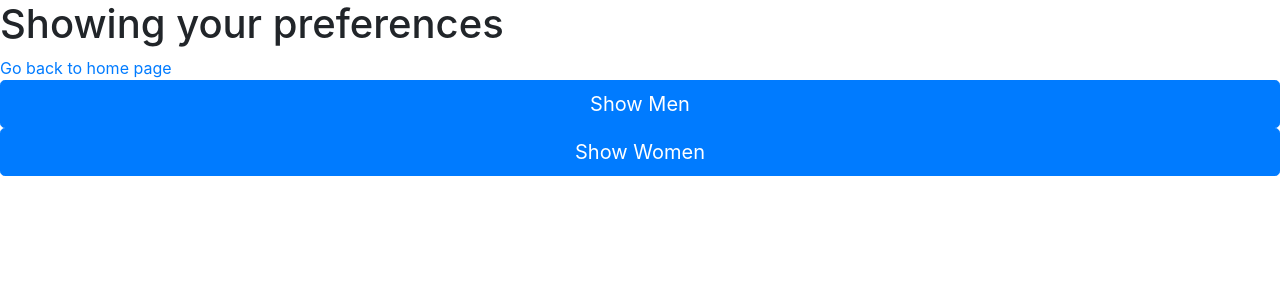
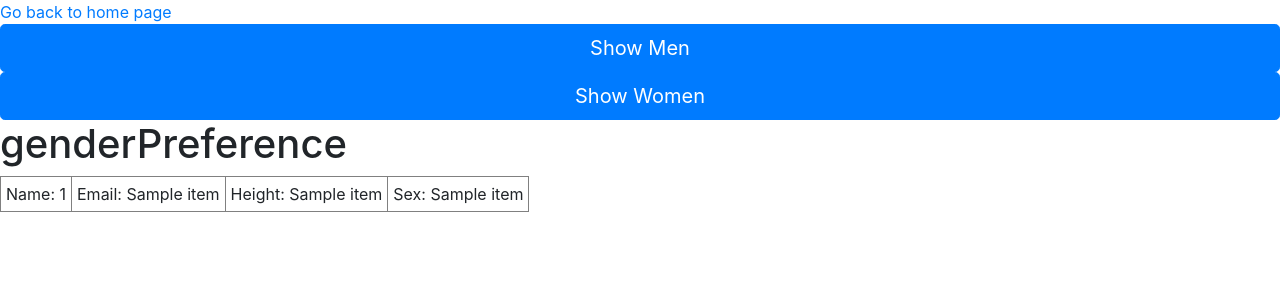
Before and after one commit to jiaminzx/CS-411-Project, a Flask app: template templates/userHome.html in a window 1280 px wide. Shown: the top 300 px of the page. Run offline with Flask 2, Linux system fonts and the light colour scheme; the template is opened without the code that fills it: most values are stand-ins (such as "Sample title", 1, 10 or a date in 2020); some libraries are stand-ins or nearby versions.

Commit message:
userhomemaybe

```diff
--- a/app.py
+++ b/app.py
@@ -25,9 +25,9 @@ def main():
 def signUp():
     return render_template('signup.html')
 
-# @app.route('/showModify')
-# def modify():
-#     return render_template('modify.html')
+@app.route('/SignIn')
+def modify():
+    return render_template('userHome.html')
 
 # @app.route('/showDelete')
 # def delete():
@@ -41,21 +41,23 @@ def handle_data():
 
 @app.route("/userHome",methods=['GET'])
 def userHome(userID):
+
     if request.method == 'GET':
         pref=cursor.execute('SELECT orientation FROM users WHERE userID="%s"' % (userID))
         gender=cursor.execute('SELECT gender FROM users WHERE userID="%s"' % (userID))
         if pref=='straight' and gender.lower()=='f':
             genderPref='Men'
+            flash(genderPref)
             try:
-                #CHANGE QUERY TO MATCH DATABASE
                 cursor.execute("SELECT * FROM users WHERE sex = 'M'")
                 rows=cursor.fetchall()
             except Exception as e:
                 return(str(e))
+
         elif pref=='straight' and gender.lower()=='m':
+            genderPref='Women'
+            flash(genderPref)
             try:
-                #CHANGE QUERE TO MATCH DATABASE
-                genderPref='Women'
                 cursor.execute("SELECT * FROM users WHERE sex = 'F'")
                 rows=cursor.fetchall()
             except Exception as e:
@@ -100,7 +102,7 @@ def adduser():
                 return "Email already in use"
 
             cursor.execute("INSERT LOW_PRIORITY INTO users (name, email, password, height, sex, age, education, ethnicity)"
-                           "VALUES (%s,%s,%s,%s,%s,%s,%s,%s,%s)",(name, email, password, height, sex, age, education, ethnicity,orientation))
+                           "VALUES (%s,%s,%s,%s,%s,%s,%s,%s,%s)",(username, email, password, height, sex, age, education, ethnicity,orientation))
             db.commit()
             # print "Registered"
         except Exception as e:
--- a/templates/userHome.html
+++ b/templates/userHome.html
@@ -1,5 +1,4 @@
 <!doctype html>
-
 <html>
     <head>
         <title>m2z2</title>
@@ -9,20 +8,36 @@
 
         <link href="https://stackpath.bootstrapcdn.com/bootstrap/4.3.1/css/bootstrap.min.css" rel="stylesheet">
         <link href="../static/signup.css" rel="stylesheet">
-        <h1>Showing your preferences</h1>
+
       </head>
    <body>
-
          <a href = "/">Go back to home page</a>
 
-         <form action="{{ url_for('showMen') }}" method="get">
-         <button id="btnSignUp" class="btn btn-lg btn-primary btn-block" type="submit">Show Men</button>
-         </form>
+          <form action="{{ url_for('showMen') }}" method="get">
+          <button id="btnSignUp" class="btn btn-lg btn-primary btn-block" type="submit">Show Men</button>
+          </form>
 
+          <form action="{{ url_for('showWomen') }}" method="get">
+          <button id="btnSignUp2" class="btn btn-lg btn-primary btn-block" type="submit">Show Women</button>
+          </form>
 
-         <form action="{{ url_for('showWomen') }}" method="get">
-         <button id="btnSignUp2" class="btn btn-lg btn-primary btn-block" type="submit">Show Women</button>
-         </form>
+          <h1>genderPreference</h1>
+
+         <table border="1" cellpadding="5" cellspacing="5">
+               <tbody>
+               {% for item in data %}
+               <tr>
+
+                   <!-- change the form contents to match database -->
+                   <td>Name: {{item[0]}}</td>
+                    <td>Email: {{item[1]}}</td>
+                    <td>Height: {{item[3]}}</td>
+                    <td>Sex: {{item[4]}}</td>
+
+               </tr>
+               {% endfor %}
+               </tbody>
+           </table>
 
    </body>
 </html>
```
